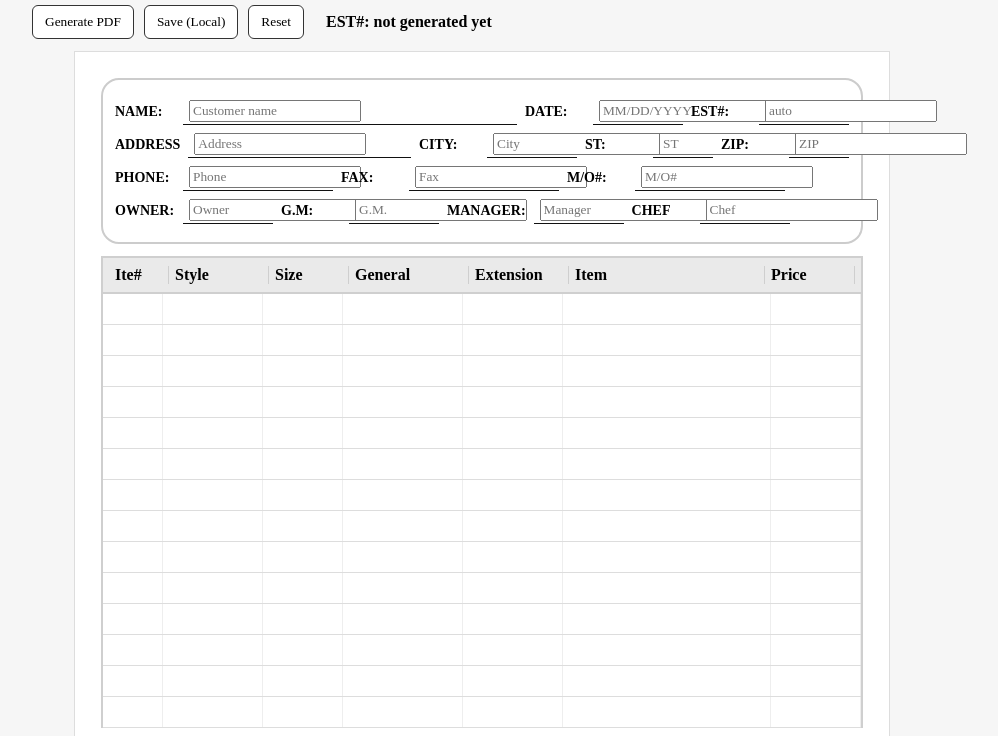
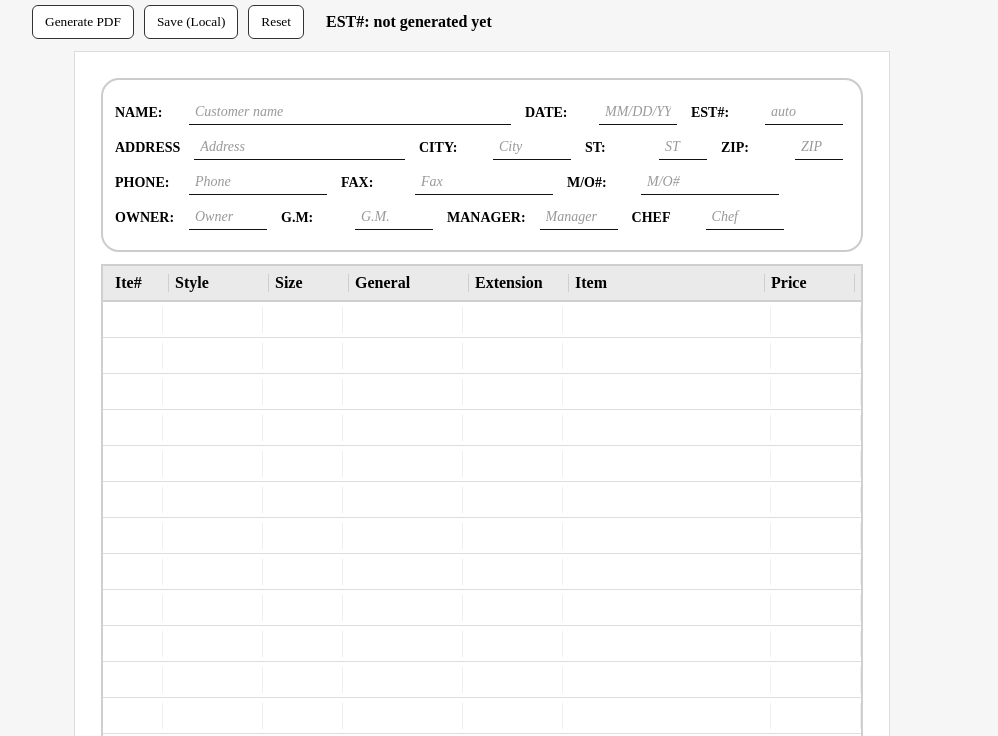
Before and after one commit to dmsulemanali/estimate-pwa, a plain HTML site: page index.html in a window 1280 px wide. Shown: the part 155-891 px from the top of the page, without its empty margins (158-1156 px from the left). Drawn offline with Linux system fonts and the light colour scheme.

Commit message:
style.css

```diff
--- a/style.css
+++ b/style.css
@@ -1,4 +1,4 @@
-/* Basic reset */
+/* Reset and fonts */
 * { box-sizing: border-box; font-family: "Times New Roman", Times, serif; }
 body { margin: 12px; background: #f6f6f6; color: #000; -webkit-font-smoothing: antialiased; }
 #app { max-width: 900px; margin: auto; }
@@ -14,60 +14,59 @@ header { text-align: center; margin-bottom: 8px; }
 #controls button { padding:8px 12px; border-radius:6px; border:1px solid #333; background:#fff; cursor:pointer; }
 #estDisplay { margin-left:12px; font-weight:600; }
 
-/* Printable area sized for letter — 8.5in x 11in at screen */
+/* Printable area sized for letter */
 .letter {
-  width: 816px; /* approximate px for letter at 96dpi: 8.5*96 = 816 */
+  width: 816px; /* 8.5in * 96dpi */
   background: #fff;
   padding: 26px;
   margin: auto;
   border: 1px solid #ddd;
 }
 
-/* Client box */
+/* client box */
 .client-box { border:2px solid #ccc; border-radius:18px; padding:12px; margin-bottom:12px; }
 .client-box .row { display:flex; align-items:center; gap:8px; margin:6px 0; }
 .label { font-weight:700; min-width:60px; font-size:14px; }
-.field { border-bottom:1px solid #111; min-height:18px; padding:2px 6px; }
+.field { padding:2px 6px; }
+.field input { width:100%; border: none; border-bottom:1px solid #111; padding:4px 6px; font-size:14px; background:transparent; outline:none; }
+.field input::placeholder { color:#999; font-style:italic; }
 .field.wide { flex:1; min-width:220px; }
 .field.small { width:90px; }
 .field.tiny { width:60px; }
 .field.medium { width:150px; }
 
 /* Table */
-.table-wrap { border-top:2px solid #cfcfcf; border-left:2px solid #cfcfcf; border-right:2px solid #cfcfcf; }
+.table-wrap { border-top:2px solid #cfcfcf; border-left:2px solid #cfcfcf; border-right:2px solid #cfcfcf; margin-bottom:8px;}
 .table-head { display:grid; grid-template-columns: 60px 100px 80px 120px 100px 1fr 90px; background:#eaeaea; border-bottom:2px solid #cfcfcf; padding:8px 6px; font-weight:700; }
 .table-head > div { border-right:1px solid #cfcfcf; padding-left:6px; }
 #rows { display:block; }
-.row-item { display:grid; grid-template-columns: 60px 100px 80px 120px 100px 1fr 90px; border-bottom:1px solid #ddd; min-height:28px; }
-.row-item > div { padding:6px; border-right:1px solid #eee; min-height:18px; }
+.row-item { display:grid; grid-template-columns: 60px 100px 80px 120px 100px 1fr 90px; border-bottom:1px solid #ddd; min-height:36px; align-items:center; }
+.row-item > div { padding:4px; border-right:1px solid #eee; }
+.row-item input { width:100%; border: none; outline:none; padding:4px; background:transparent; font-size:13px; }
 
-/* contenteditable style */
-.row-item > div[contenteditable="true"], .table-head > div, .field[contenteditable="true"] {
-  outline: none;
-}
-.row-item > div[contenteditable="true"]:empty:before,
-.field[contenteditable="true"]:empty:before {
-  content: "\00a0"; /* keep height if empty */
-}
+/* right align price and totals */
+.col-price input { text-align:right; }
+.col-total { text-align:right; padding-right:8px; font-weight:600; }
 
 /* Bottom */
 .bottom { display:flex; gap:12px; margin-top:12px; }
 .notes { flex:1; border:2px solid #ddd; padding:10px; min-height:120px; }
 .note-title { font-style:italic; margin-bottom:6px; }
 .note-field { min-height:18px; border-bottom:1px solid #111; margin-bottom:8px; padding:2px 6px; }
+textarea.note-field { width:100%; height:100px; border:none; outline:none; resize:none; font-family: "Times New Roman", Times, serif; font-size:13px; }
 
 .totals { width:260px; border:2px solid #ddd; padding:6px; display:flex; flex-direction:column; gap:6px; justify-content:flex-start; }
 .tot-row { display:flex; }
 .tot-label { flex:1; font-weight:700; padding:8px; border-right:1px solid #ddd; }
-.tot-field { width:110px; padding:8px; border-left:1px solid #ddd; }
+.tot-field { width:110px; padding:8px; border-left:1px solid #ddd; text-align:right; }
 
-/* small footer */
+/* footer */
 footer { text-align:center; margin-top:8px; font-size:12px; color:#666; }
 
-/* make fields more visible when focused on mobile */
-[contenteditable="true"]:focus { background: #fff7d6; }
+/* focus highlight for inputs on touch */
+input:focus, textarea:focus { background:#fff7d6; }
 
-/* Print styles - help ensure letter size */
+/* print rules */
 @media print {
   body { margin:0; }
   .letter { box-shadow:none; border:none; width:100%; padding:20px; }
```
